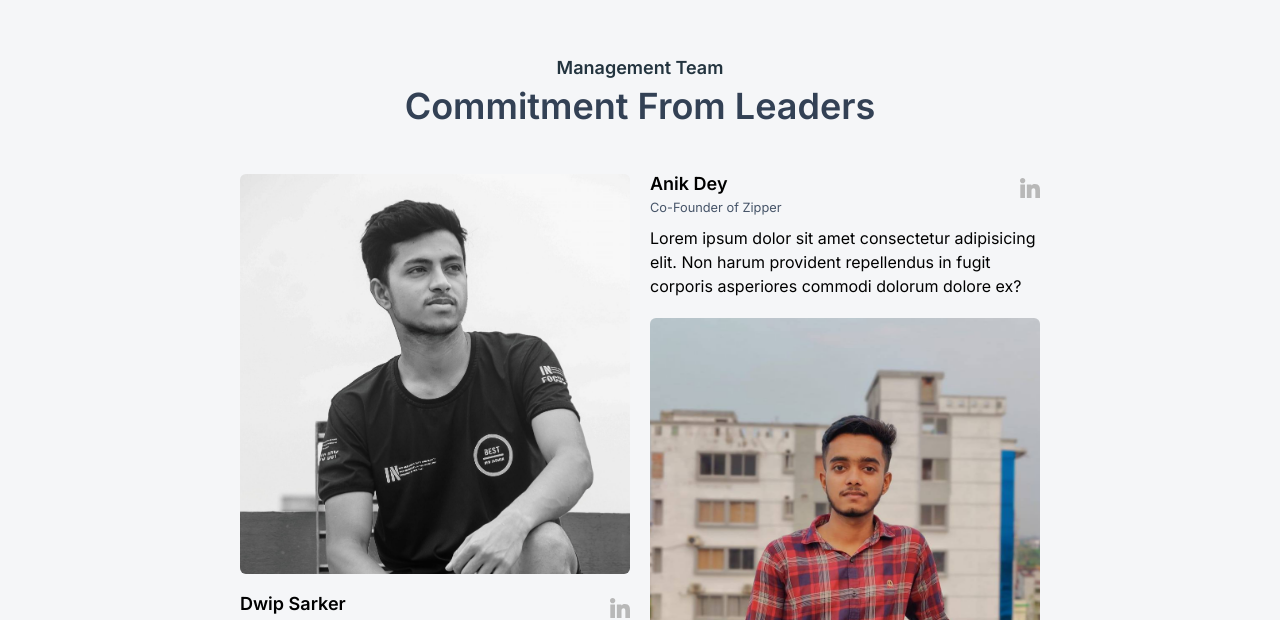
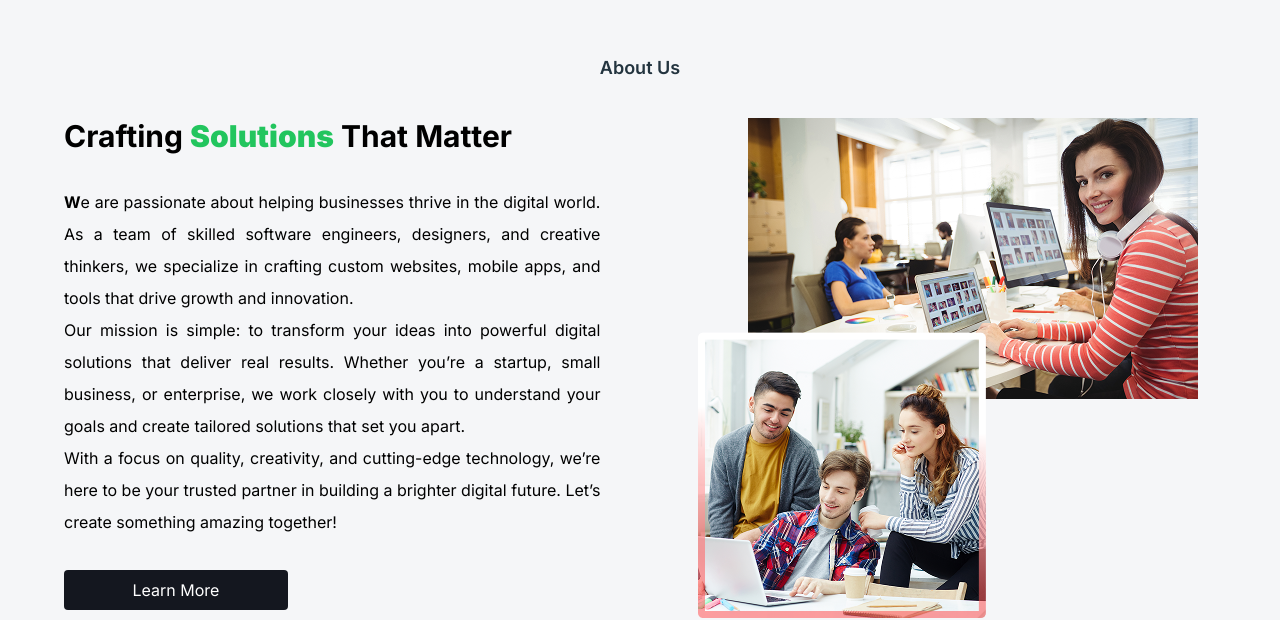
Before and after one commit to remesoft/company, a React (Vite) app: page / in a window 1280 px wide. Shown: the part 4720-5340 px from the top of the page. Built offline with nearby package versions, Linux system fonts and the light colour scheme.

Commit message:
about section added

```diff
--- /dev/null
+++ b/src/components/About.jsx
@@ -0,0 +1,42 @@
+import React from "react";
+import SectionIntro from "./ui/SectionIntro";
+import about1 from "../assets/about/about-img-1.png";
+import about2 from "../assets/about/about-img-2.png";
+import about from "../assets/about/About-img.png";
+
+export default function About() {
+  return (
+    <>
+      <section className="section-padding bg-[#F5F6F8] px-8">
+        <SectionIntro title="About Us" />
+        <div className="mx-w-sm m-auto flex flex-col justify-center gap-4 md:flex-row">
+          <div className="w-full p-4 text-justify md:w-[50%] md:p-8">
+            <h1 className="mb-8 text-3xl font-bold">
+            Crafting <strong className="text-green-500">Solutions</strong> That Matter
+            </h1>
+            <p className="leading-8">
+              <strong>W</strong>e are passionate about helping businesses thrive in the digital
+              world. As a team of skilled software engineers, designers, and
+              creative thinkers, we specialize in crafting custom websites,
+              mobile apps, and tools that drive growth and innovation. <br />
+              Our mission is simple: to transform your ideas into powerful
+              digital solutions that deliver real results. Whether you’re a
+              startup, small business, or enterprise, we work closely with you
+              to understand your goals and create tailored solutions that set
+              you apart. <br />
+              With a focus on quality, creativity, and cutting-edge technology,
+              we’re here to be your trusted partner in building a brighter
+              digital future. Let’s create something amazing together!
+            </p>
+            <button className="mt-8 flex w-56 items-center justify-center gap-2 rounded bg-[#14171F] py-2 text-white transition hover:bg-[#1d222e]">
+              Learn More
+            </button>
+          </div>
+          <div className="w-full flex justify-center md:w-[50%]">
+            <img className="mx-w-full p-8" src={about} alt="" />
+          </div>
+        </div>
+      </section>
+    </>
+  );
+}
--- a/src/pages/Home.jsx
+++ b/src/pages/Home.jsx
@@ -9,6 +9,7 @@ import Header from "../components/Header";
 import Footer from "../components/Footer";
 import HeroDivider from "../components/HeroDivider";
 import Hero from "../components/Hero";
+import About from "../components/About";
 
 export default function Home() {
   return (
@@ -20,7 +21,8 @@ export default function Home() {
       <Services />
       <Portfolio />
       <Testimonials />
-      <Team />
+      <About />
+      {/* <Team /> */}
       <ContactForm />
       <Accordion />
       <Footer />
```
Also changed, not shown: src/assets/about/About-img.png (added).
